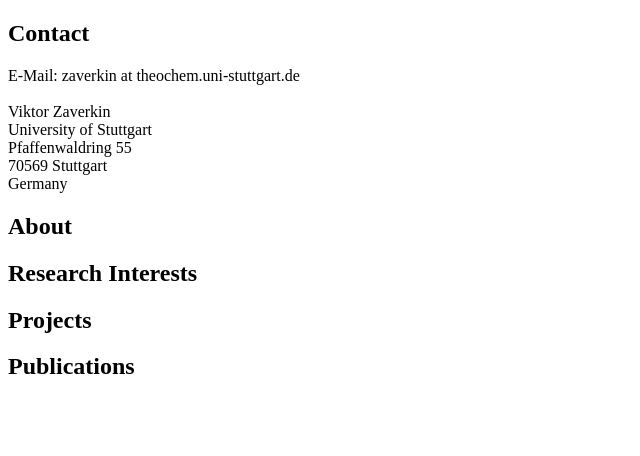
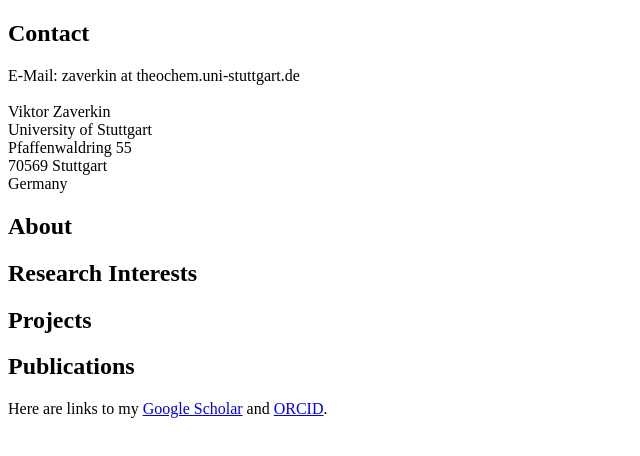
Before and after one commit to viktorzaverkin/viktorzaverkin.github.io, a plain HTML site: page index.html in a window 1280 px wide. Shown: the whole page, without its empty margins (0-640 px from the left). Drawn offline with Linux system fonts and the light colour scheme.

Commit message:
playing around

```diff
--- a/index.html
+++ b/index.html
@@ -21,6 +21,7 @@
 <h2>Projects</h2>
 
 <h2>Publications</h2>
+Here are links to my <a href="https://scholar.google.de/citations?user=OTOXTzgAAAAJ&hl=en">Google Scholar</a> and <a href="https://orcid.org/0000-0001-9940-8548">ORCID</a>.
 
 </body>
 </html>
```
